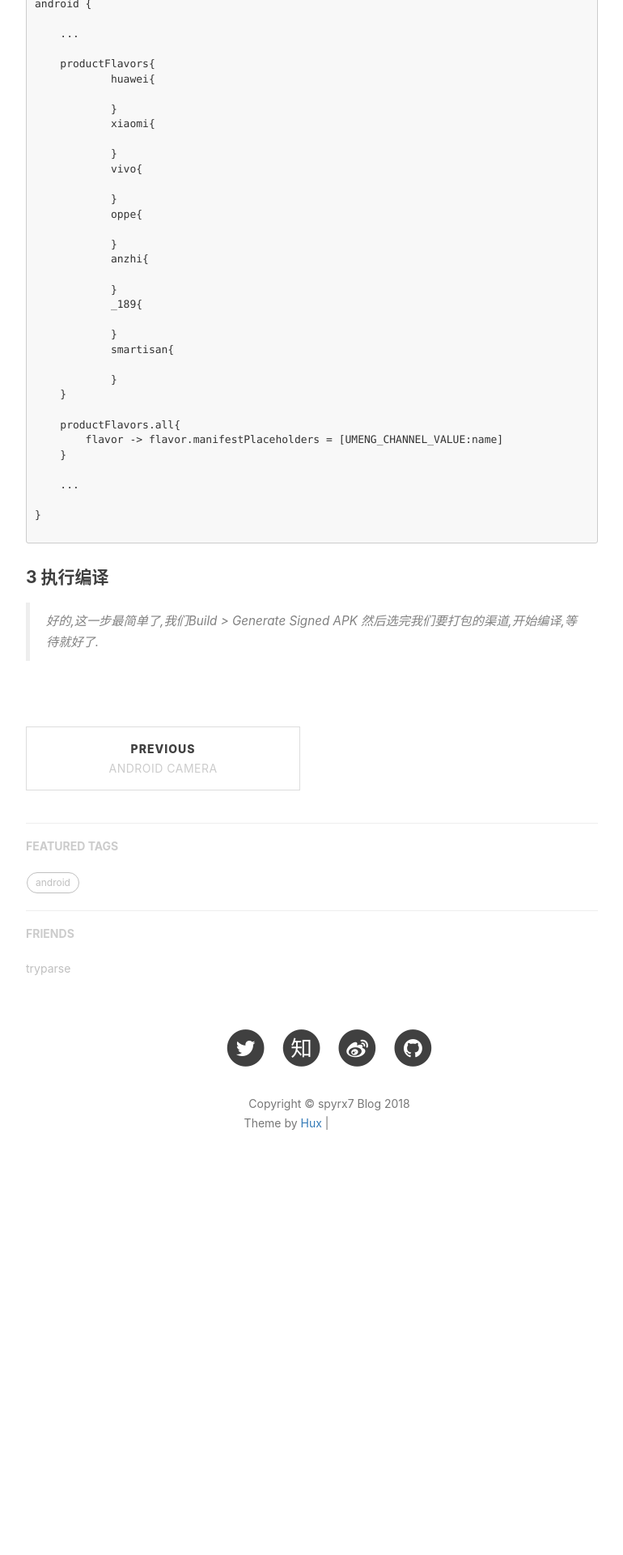
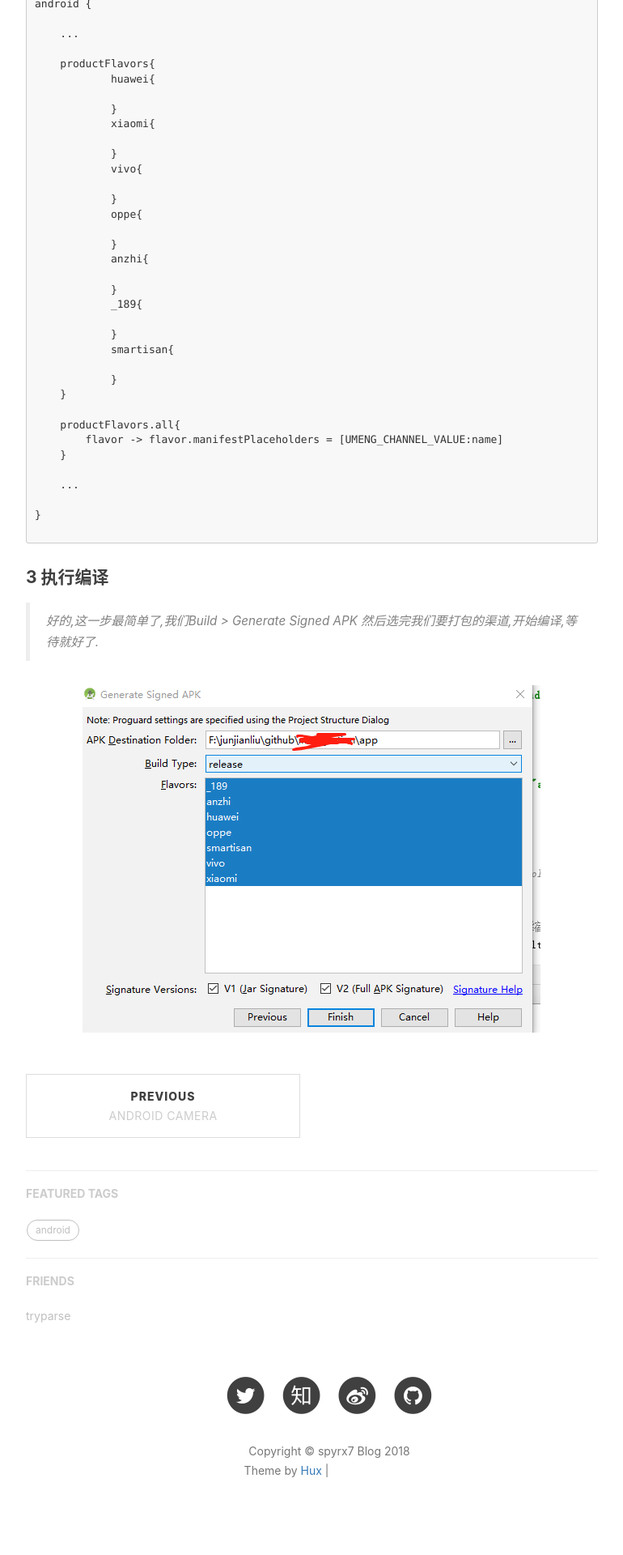
Before and after one commit to spyrx7/spyrx7.github.io, a Jekyll site: the page built from _posts/2018-04-17-AndroidStudio批量打包.markdown, in a window 1280 px wide. Shown: the part 1990-3910 px from the top of the page at 81% size, without its empty margins (233-1003 px from the left). Built offline with Jekyll 4.4.1, drawn with Linux system fonts in a browser that asks for light colours; nearby versions of some CDN libraries; comment, search, counter and statistics services are not loaded; before the commit the page ends 3481 px from its top, so only the background shows below that; grey boxes are pictures that could not be loaded.

Commit message:
修改样式

````diff
--- a/_posts/2018-04-17-AndroidStudio批量打包.markdown
+++ b/_posts/2018-04-17-AndroidStudio批量打包.markdown
@@ -9,16 +9,16 @@
     - android
 ---
 
-##  简介
+##   简介
 > 我想只要发布国内的安卓市场,需要使用友盟统计的同学们都会遇到这个问题,就是我们在打友盟的便签的时候,需要编译很多次,这个非常的麻烦.如果有一个批量的解决方案,那就完美了.
 
-##  解决方案步骤
+##   解决方案步骤
 - 清单文件里配置变量(AndroidManifest.xml)
 - 在项目App Gradle 里写入批量操作
 - 执行编译
 
 
-####  1 清单文件里配置变量(AndroidManifest.xml)
+####   1 清单文件里配置变量(AndroidManifest.xml)
 
 > 我们接入友盟统计通常我们都会在清单配置渠道名 ,我们这一步骤就是使用变量替换它.
 
@@ -33,7 +33,7 @@
   <meta-data android:value="${UMENG_CHANNEL_VALUE}" android:name="UMENG_CHANNEL"/>
 ```
 
-####  2 在项目App Gradle 里写入批量操作
+####   2 在项目App Gradle 里写入批量操作
 
 > 接下来我们到app.gradle 文件里(如果没有改名的话,是这个),在Android 这个标签里添加下面的代码.说明一下 UMENG_CHANNEL_VALUE
 是在步骤一(AndroidManifest.xml)里定义的那个变量.至于命名,自己看着办吧
@@ -113,8 +113,8 @@
 
 ```
 
-####  3 执行编译
+####   3 执行编译
 
 > 好的,这一步最简单了,我们Build > Generate Signed APK 然后选完我们要打包的渠道,开始编译,等待就好了.
 
-![](./img/in-post/post-alitrip-pd/Androidstudiopiliang.png)
+![](../../../../img/in-post/post-alitrip-pd/Androidstudiopiliang.png)
````
